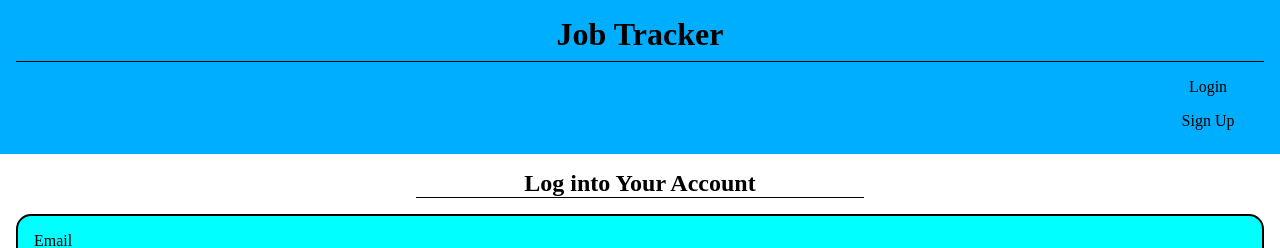
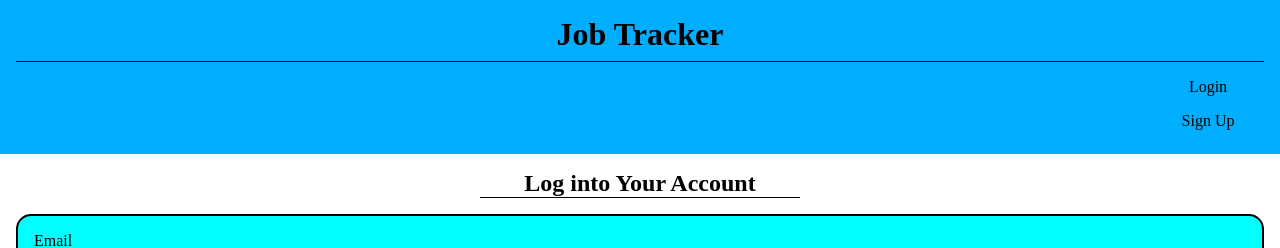
Before and after one commit to cacutler/JobApplications-Angular-Nest, an Angular app in the folder frontend/: page /login in a window 1280 px wide. Shown: the top 248 px of the page. Built offline with nearby package versions, Linux system fonts and the light colour scheme.

Commit message:
Started working on responsive design

```diff
--- a/frontend/src/app/login-form/login-form.component.css
+++ b/frontend/src/app/login-form/login-form.component.css
@@ -2,7 +2,7 @@ h2 {
     text-align: center;
     border-bottom: solid black 1px;
     margin: 1rem auto 0rem;
-    width: 35%;
+    width: 25%;
 }
 form a {
     text-align: center;
@@ -37,3 +37,9 @@ form a:hover {
     font-weight: bold;
     text-align: center;
 }
+@media screen and (max-width: 768px) {
+
+}
+@media screen and (max-width: 991px) {
+
+}
```
